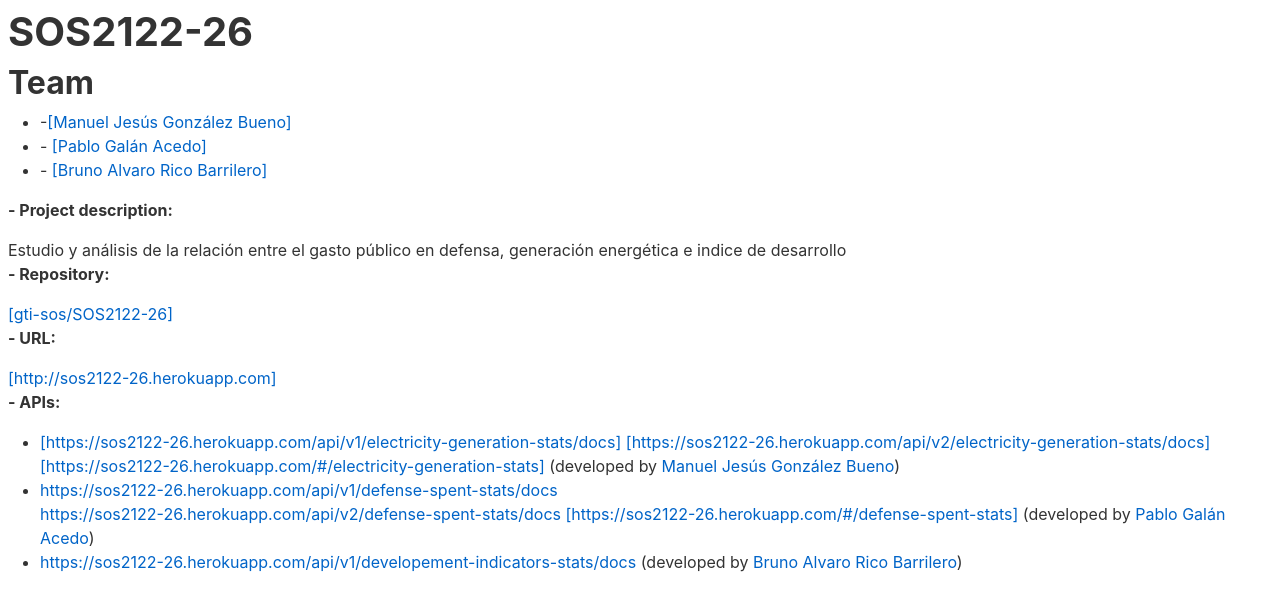
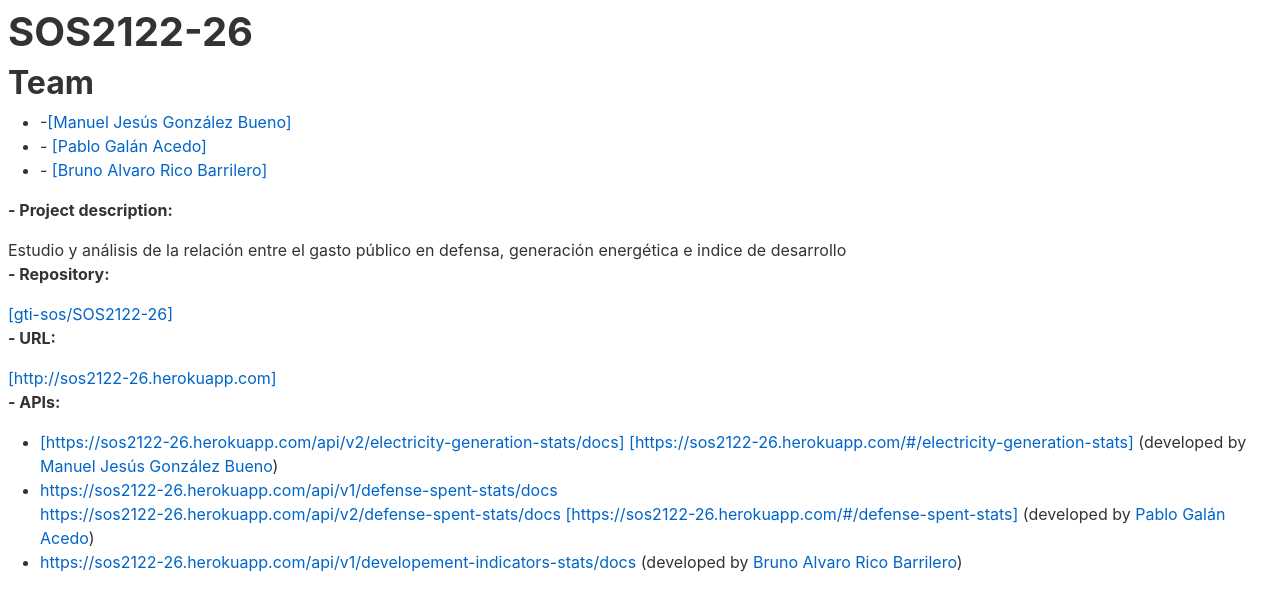
Before and after one commit to gti-sos/SOS2122-26, a Svelte app: page / in a window 1280 px wide. Shown: the top 610 px of the page. Built offline with nearby package versions, Linux system fonts and the light colour scheme.

Commit message:
las fix f07

```diff
--- a/src/back/electricityStatsAPI/v2/electricity-generation-stats.js
+++ b/src/back/electricityStatsAPI/v2/electricity-generation-stats.js
@@ -215,7 +215,7 @@
         var reqyear = parseInt(req.params.year);
         var data = req.body;
 
-        if (Object.keys(data).length != 9) {
+        if (Object.keys(data).length != 8) {
             console.log("Actualizacion de campos no valida");
             res.sendStatus(400);
         }else {
--- a/src/front/Home.svelte
+++ b/src/front/Home.svelte
@@ -38,7 +38,6 @@
     </p>
     <ul>
         <li>
-            <a href="https://sos2122-26.herokuapp.com/api/v1/electricity-generation-stats/docs">[https://sos2122-26.herokuapp.com/api/v1/electricity-generation-stats/docs]</a>
             <a href="https://sos2122-26.herokuapp.com/api/v2/electricity-generation-stats/docs">[https://sos2122-26.herokuapp.com/api/v2/electricity-generation-stats/docs]</a>
             <a href="localhost:8080/#/electricity-generation-stats">[https://sos2122-26.herokuapp.com/#/electricity-generation-stats]</a>
             (developed by <a href="https://github.com/manueljgb">Manuel Jesús González Bueno</a>)
```
Also changed, not shown: tests/env/HerokuElectricity.json (+1 -1 lines), 1 other file (tests, documents, lock files or other folders).
